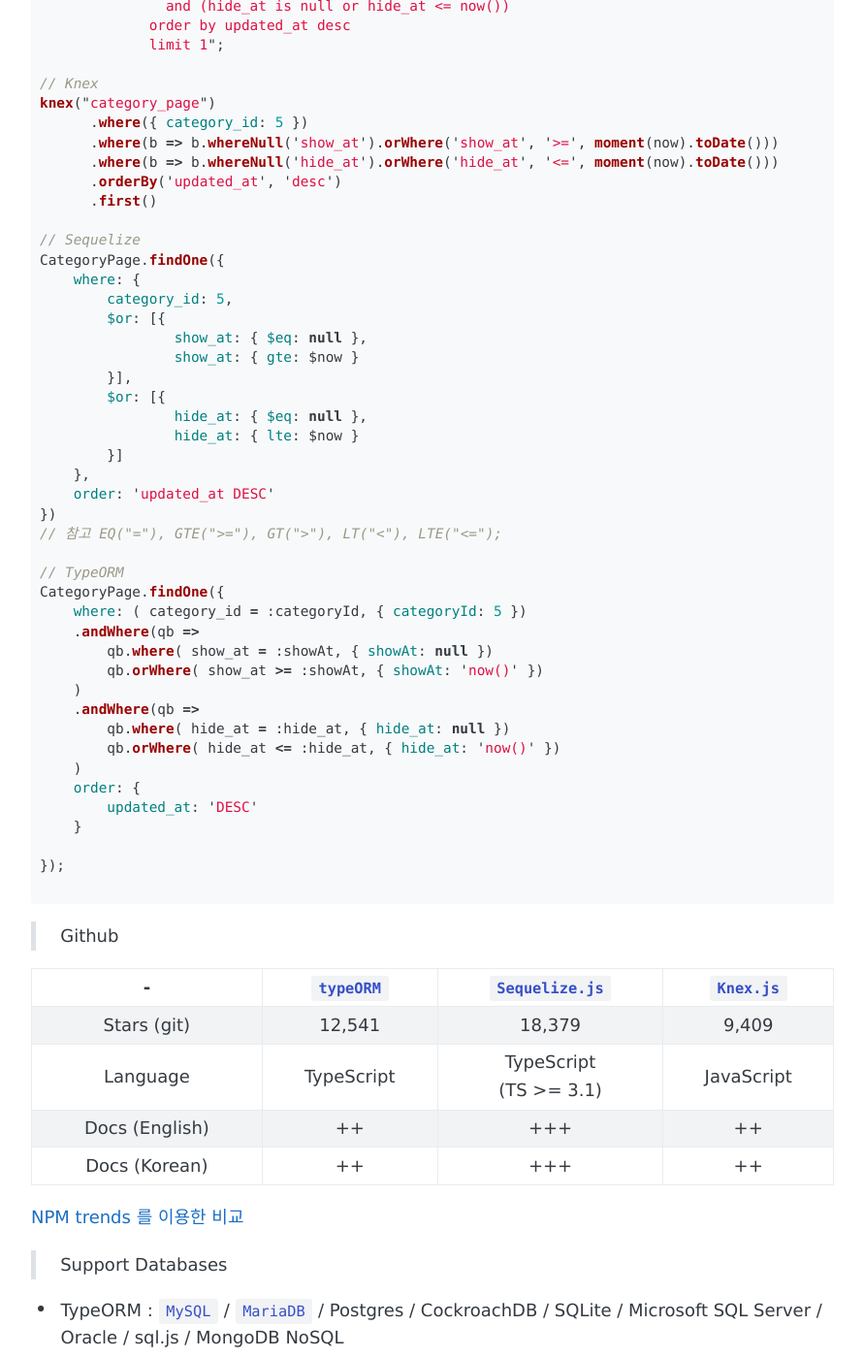
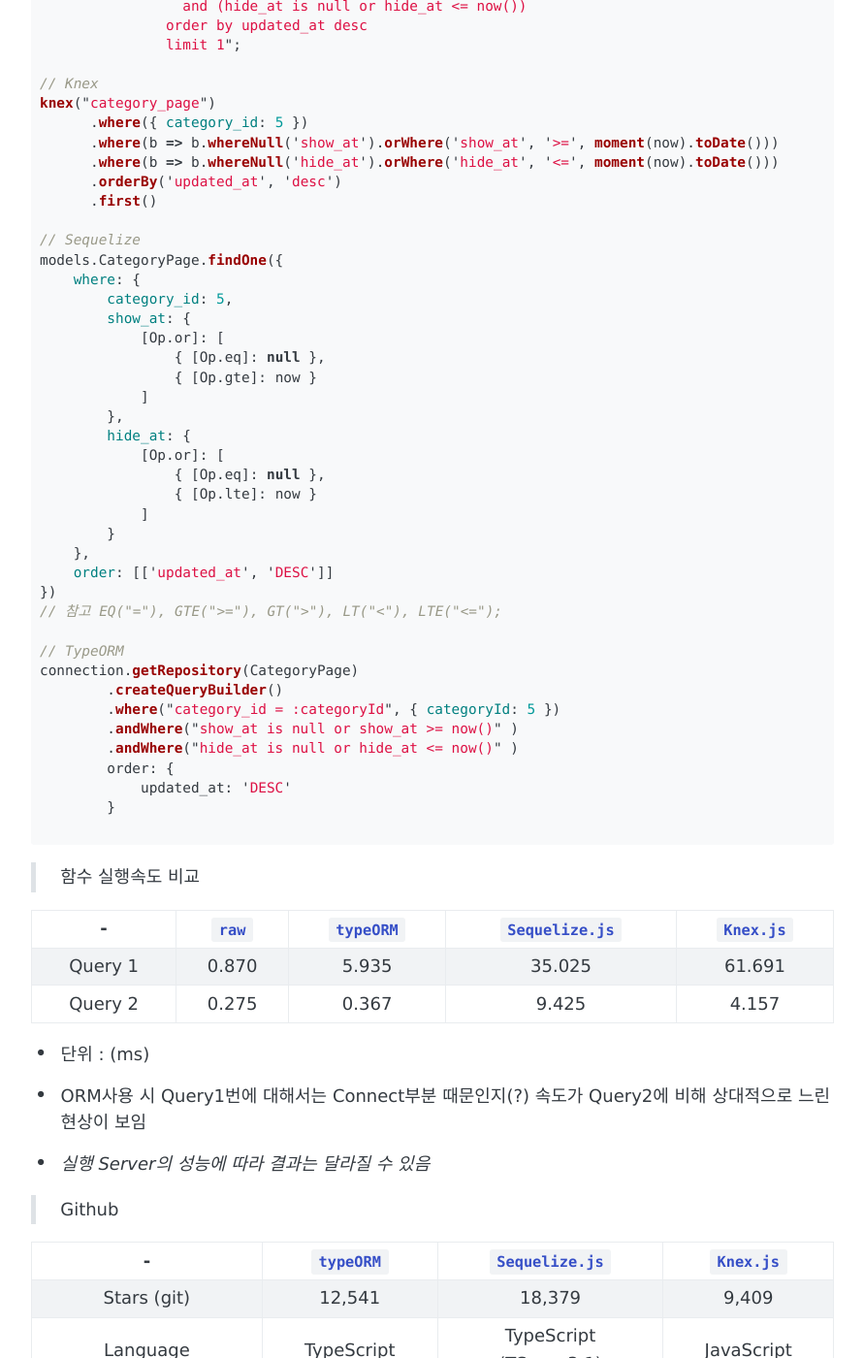
Before and after one commit to cjstk7168/cjstk7168.github.io, a Jekyll site: the page built from _posts/2019-04-29-Node에서-ORM-사용하기.md, in a window 1280 px wide and 1400 px high, scrolled down 2653 px. Shown: the whole window at 97% size, without its empty margins (194-1085 px from the left). Built offline with Jekyll 4.4.1, drawn with Linux system fonts in a browser that asks for light colours; some web fonts are replaced; comment, search, counter and statistics services are not loaded; some of the changed text lies outside the part shown.

Commit message:
update orm post

````diff
--- a/_posts/2019-04-29-Node에서-ORM-사용하기.md
+++ b/_posts/2019-04-29-Node에서-ORM-사용하기.md
@@ -55,36 +55,36 @@
 
 
 ---
-#### 3. `TypeORM` vs `Sequelize.js` vs `Knex`
+#### 3. `Raw SQL` vs `TypeORM` vs `Sequelize.js` vs `Knex`
 
 > 문법의 비교
 
 ```javascript
-// 1.
-const sql = "SELECT * FROM post WHERE authorId = 12 AND status = 'active'";
+// 1. SQL
+const query = "SELECT * FROM post WHERE authorId = 12 AND status = 'active'";
 
 // Knex
 knex("post").select()
  .where({ authorId: 12, status: 'active'});
 
 // Sequelize
-Post.findAll({
-  where: { authorId: 12, status: 'active' }
-});
+models.Post.findAll({
+    where: { authorId: 12, status: 'active' }
+})
 
 // TypeORM
-Post.find({ authorId: 12, status: 'active' });
+connection.getRepository(Post).find({ where: { authorId: 12, status: 'active' } })
 ```
 
 ```javascript
 // 2. SQL
-const sql = "select *
-             from category_page
-             where category_id = 5
-               and (show_at is null or show_at >= now())
-               and (hide_at is null or hide_at <= now())
-             order by updated_at desc
-             limit 1";
+const query = "select *
+               from category_page
+               where category_id = 5
+                 and (show_at is null or show_at >= now())
+                 and (hide_at is null or hide_at <= now())
+               order by updated_at desc
+               limit 1";
 
 // Knex
 knex("category_page")
@@ -95,45 +95,53 @@
       .first()
 
 // Sequelize
-CategoryPage.findOne({
+models.CategoryPage.findOne({
     where: {
         category_id: 5,
-        $or: [{
-                show_at: { $eq: null },
-                show_at: { gte: $now }
-        }],
-        $or: [{
-                hide_at: { $eq: null },
-                hide_at: { lte: $now }
-        }]
+        show_at: {
+            [Op.or]: [
+                { [Op.eq]: null },
+                { [Op.gte]: now }
+            ]
+        },
+        hide_at: {
+            [Op.or]: [
+                { [Op.eq]: null },
+                { [Op.lte]: now }
+            ]
+        }
     },
-    order: 'updated_at DESC'
+    order: [['updated_at', 'DESC']]
 })
 // 참고 EQ("="), GTE(">="), GT(">"), LT("<"), LTE("<=");
 
 // TypeORM
-CategoryPage.findOne({
-    where: ( category_id = :categoryId, { categoryId: 5 })
-    .andWhere(qb =>
-        qb.where( show_at = :showAt, { showAt: null })
-        qb.orWhere( show_at >= :showAt, { showAt: 'now()' })
-    )
-    .andWhere(qb =>
-        qb.where( hide_at = :hide_at, { hide_at: null })
-        qb.orWhere( hide_at <= :hide_at, { hide_at: 'now()' })
-    )
-    order: {
-        updated_at: 'DESC'
-    }
-
-});
+connection.getRepository(CategoryPage)
+        .createQueryBuilder()
+        .where("category_id = :categoryId", { categoryId: 5 })
+        .andWhere("show_at is null or show_at >= now()" )
+        .andWhere("hide_at is null or hide_at <= now()" )
+        order: {
+            updated_at: 'DESC'
+        }
 
 ```
+
+> 함수 실행속도 비교
+
+| - | `raw` | `typeORM` | `Sequelize.js` | `Knex.js` |
+|:-----:|:-----:|:-----:|:-----:|:-----:|
+| Query 1 | 0.870  | 5.935  | 35.025 | 61.691 |
+| Query 2 | 0.275  | 0.367  | 9.425 | 4.157 |
+
+* 단위 : (ms)
+* ORM사용 시 Query1번에 대해서는 Connect부분 때문인지(?) 속도가 Query2에 비해 상대적으로 느린 현상이 보임
+* _실행 Server의 성능에 따라 결과는 달라질 수 있음_
 
 
 > Github
 
-| - | [`typeORM`](https://github.com/typeorm/typeorm) | [`Sequelize.js`](https://github.com/sequelize/sequelize) | [`Knex.js`](https://github.com/tgriesser/knex) |
+| - | `typeORM` | `Sequelize.js` | `Knex.js` |
 |:-----:|:-----:|:-----:|:-----:|
 | Stars (git) | 12,541 | 18,379  | 9,409 |
 | Language  | TypeScript  | TypeScript<br>(TS >= 3.1) | JavaScript |
@@ -155,11 +163,15 @@
 __후보 1__
 `TypeORM, Sequelize(only TS >= 3.1 is supported.)`
 * 장점 : TypeScript를 지원, 생산성, 신뢰성을 만족
-* 단점 : (실행속도, 튜닝의 어려움, 복잡한 쿼리작성)의 단점을 가지고 있으나, 이정도로 복잡하게 사용할 것인가? 고민
+* 단점 : 실행속도, 튜닝의 어려움, 복잡한 쿼리작성 등의 단점(ORM의 단점)을 가지고 있으나, 이정도로 복잡하게 사용할 것인가? 고민
+
+> TypeORM, Sequelize의 차이점
+* Sequelize에 비해 상대적으로 속도가 빠른 TypeORM
+* TypeORM는 코드작성이 raw쿼리에 좀 더 가까운 모습
 
 __후보 2__
 `인생은 날 쿼리. node-mysql/node-mysql2 only!`
-* 장점 : 튜닝, 복잡한 쿼리작성의 문제, ORM에 비해 상대적으로 빠 른 실행속도 모두를 만족!
+* 장점 : 튜닝, 복잡한 쿼리작성의 문제, ORM에 비해 상대적으로 빠른 실행속도 모두를 만족!
 * 단점 : 생산성, 신뢰성 은 다소 떨어지는 단점
 
 ---
@@ -169,4 +181,5 @@
 * [6 Best JavaScript ORMs as of 2019](https://www.slant.co/topics/11235/~javascript-orms)
 
 * [TypeORM Document](https://typeorm.io/#/)
-* [Sequelize Document](http://docs.sequelizejs.com/manual/querying.html#where)
+* [Sequelize.js Document](http://docs.sequelizejs.com/manual/querying.html#where)
+* [Knex.js Document](https://github.com/tgriesser/knex)
````
